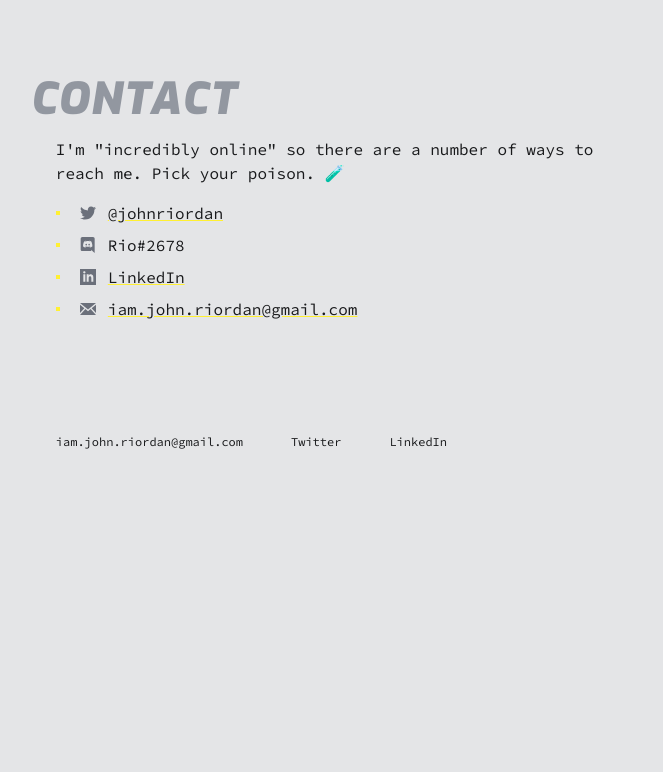
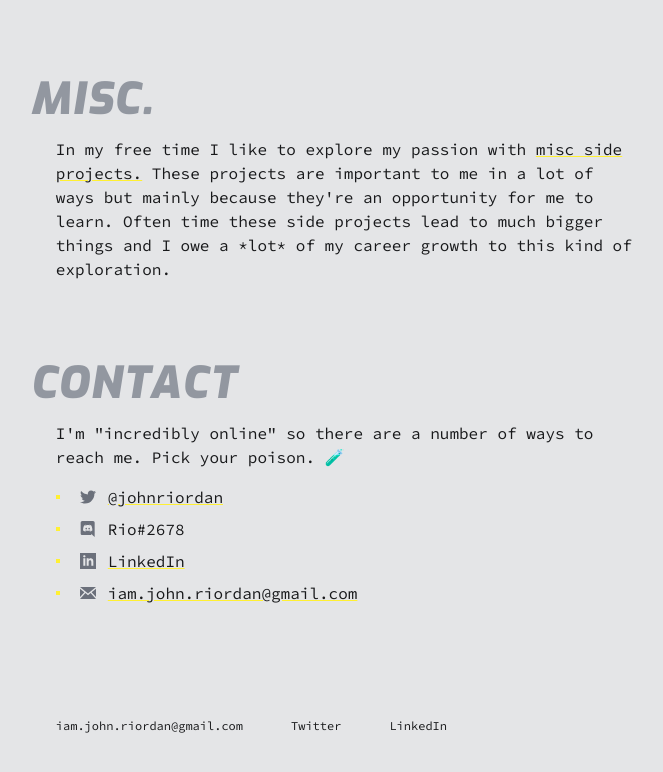
Before and after one commit to john-riordan/personal-site, an Astro site: page / in a window 1280 px wide. Shown: the part 1520-2292 px from the top of the page, without its empty margins (85-748 px from the left). Before the commit the page ends 2048 px from the top, so only its background shows below. Built offline with nearby package versions, Linux system fonts and the light colour scheme; Astro itself is replaced by a stand-in of ours.

Commit message:
feat: misc section

```diff
--- a/src/pages/index.astro
+++ b/src/pages/index.astro
@@ -86,6 +86,16 @@ const projects = [
 					<ProjectList {projects} />
 				</section>
 				<section>
+					<h2 class="section-title">Misc.</h2>
+					<p>
+						In my free time I like to explore my passion with <a href="/misc">misc side projects.</a
+						>
+						These projects are important to me in a lot of ways but mainly because they're an opportunity
+						for me to learn. Often time these side projects lead to much bigger things and I owe a *lot*
+						of my career growth to this kind of exploration.
+					</p>
+				</section>
+				<section>
 					<h2 class="section-title">Contact</h2>
 					<p>
 						I'm "incredibly online" so there are a number of ways to reach me. Pick your poison. 🧪
```
